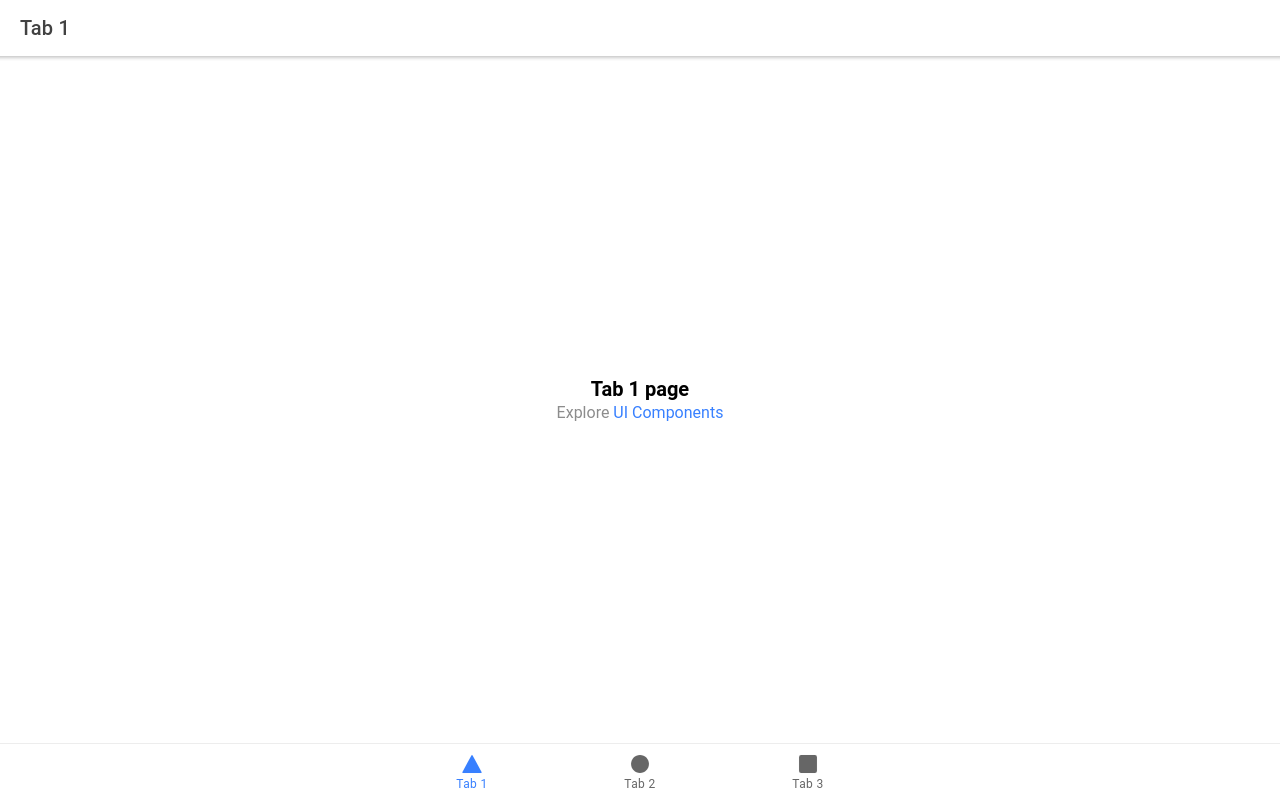
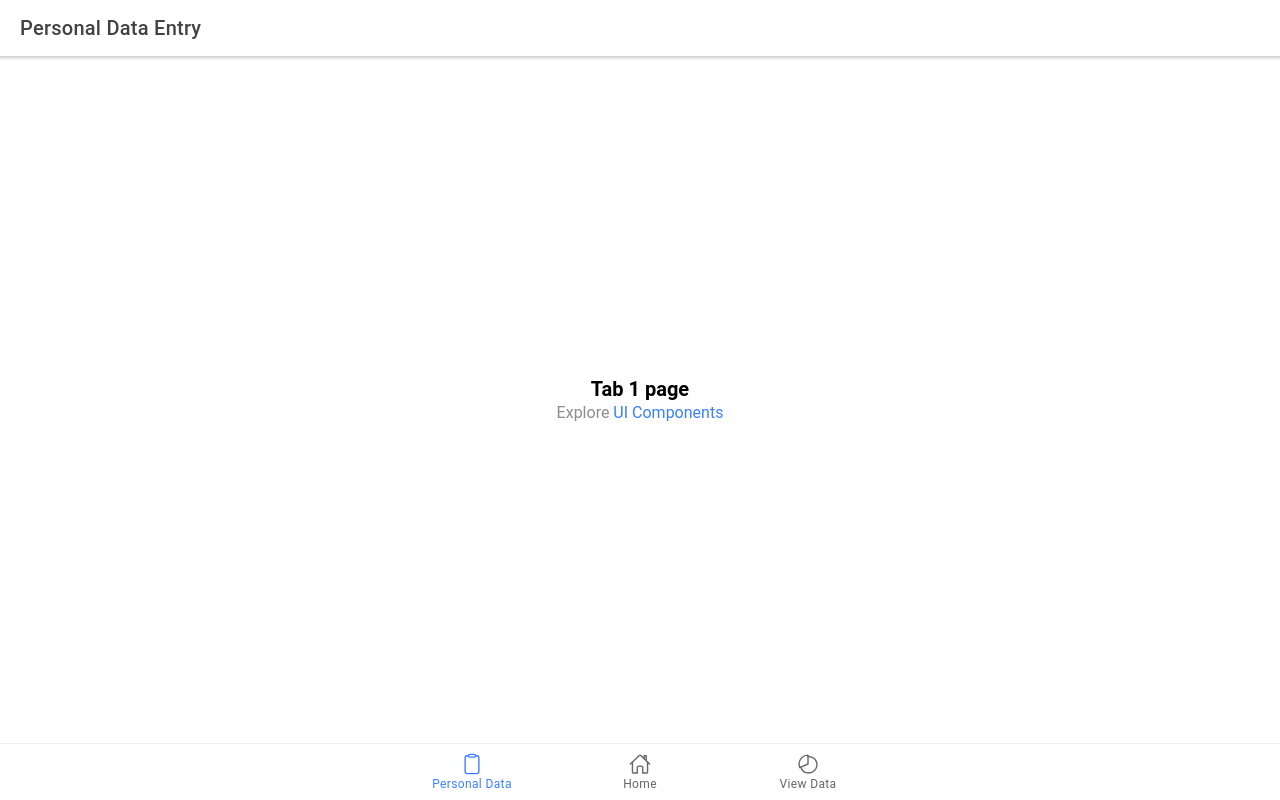
Before and after one commit to MacroFi/MacroFiApp, a React (Create React App) app: page /tab1 in a window 1280 px wide. Built offline with nearby package versions, Linux system fonts and the light colour scheme.

Commit message:
Tab Bar w/ Icons

```diff
--- a/package.json
+++ b/package.json
@@ -8,6 +8,7 @@
     "@capacitor/haptics": "4.1.0",
     "@capacitor/keyboard": "4.1.1",
     "@capacitor/status-bar": "4.1.1",
+    "@ionic/lab": "^3.2.15",
     "@ionic/react": "^6.0.0",
     "@ionic/react-router": "^6.0.0",
     "@testing-library/jest-dom": "^5.11.9",
@@ -25,7 +26,6 @@
     "react-dom": "^18.2.0",
     "react-router": "^5.2.0",
     "react-router-dom": "^5.2.0",
-    "react-scripts": "^5.0.0",
     "typescript": "^4.1.3",
     "web-vitals": "^0.2.4",
     "workbox-background-sync": "^5.1.4",
@@ -69,7 +69,8 @@
     ]
   },
   "devDependencies": {
-    "@capacitor/cli": "4.6.3"
+    "@capacitor/cli": "4.6.3",
+    "react-scripts": "5.0.1"
   },
   "description": "An Ionic project"
 }
--- a/src/App.tsx
+++ b/src/App.tsx
@@ -10,7 +10,7 @@ import {
   setupIonicReact
 } from '@ionic/react';
 import { IonReactRouter } from '@ionic/react-router';
-import { ellipse, square, triangle } from 'ionicons/icons';
+import { homeOutline, clipboardOutline, pieChartOutline } from 'ionicons/icons';
 import Tab1 from './pages/Tab1';
 import Tab2 from './pages/Tab2';
 import Tab3 from './pages/Tab3';
@@ -56,16 +56,16 @@ const App: React.FC = () => (
         </IonRouterOutlet>
         <IonTabBar slot="bottom">
           <IonTabButton tab="tab1" href="/tab1">
-            <IonIcon icon={triangle} />
-            <IonLabel>Tab 1</IonLabel>
+            <IonIcon icon={clipboardOutline} />
+            <IonLabel>Personal Data</IonLabel>
           </IonTabButton>
           <IonTabButton tab="tab2" href="/tab2">
-            <IonIcon icon={ellipse} />
-            <IonLabel>Tab 2</IonLabel>
+            <IonIcon icon={homeOutline} />
+            <IonLabel>Home</IonLabel>
           </IonTabButton>
           <IonTabButton tab="tab3" href="/tab3">
-            <IonIcon icon={square} />
-            <IonLabel>Tab 3</IonLabel>
+            <IonIcon icon={pieChartOutline} />
+            <IonLabel>View Data</IonLabel>
           </IonTabButton>
         </IonTabBar>
       </IonTabs>
--- a/src/pages/Tab1.tsx
+++ b/src/pages/Tab1.tsx
@@ -7,7 +7,7 @@ const Tab1: React.FC = () => {
     <IonPage>
       <IonHeader>
         <IonToolbar>
-          <IonTitle>Tab 1</IonTitle>
+          <IonTitle>Personal Data Entry</IonTitle>
         </IonToolbar>
       </IonHeader>
       <IonContent fullscreen>
--- a/src/pages/Tab2.tsx
+++ b/src/pages/Tab2.tsx
@@ -7,7 +7,7 @@ const Tab2: React.FC = () => {
     <IonPage>
       <IonHeader>
         <IonToolbar>
-          <IonTitle>Tab 2</IonTitle>
+          <IonTitle>Home</IonTitle>
         </IonToolbar>
       </IonHeader>
       <IonContent fullscreen>
--- a/src/pages/Tab3.tsx
+++ b/src/pages/Tab3.tsx
@@ -7,7 +7,7 @@ const Tab3: React.FC = () => {
     <IonPage>
       <IonHeader>
         <IonToolbar>
-          <IonTitle>Tab 3</IonTitle>
+          <IonTitle>Data View</IonTitle>
         </IonToolbar>
       </IonHeader>
       <IonContent fullscreen>
```
Also changed, not shown: 1 other file (tests, documents, lock files or other folders).
